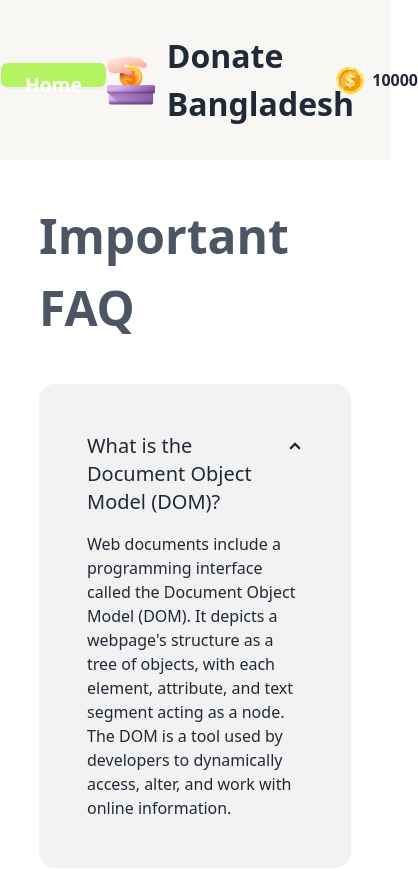
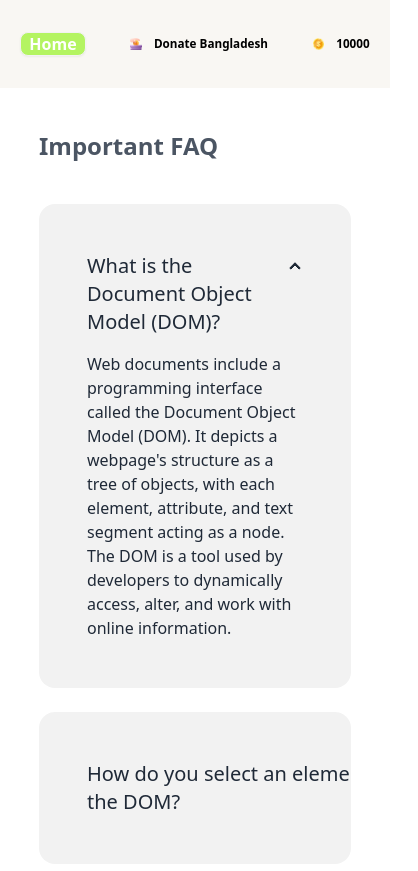
Before and after one commit to prioty-web/B10A5, a plain HTML site: page blog.html in a window 390 px wide. Shown: the top 871 px of the page, 418 px wide, since content can reach past the window. Drawn offline with nearby package versions, Linux system fonts and the light colour scheme.

Commit message:
commit for submit

```diff
--- a/blog.html
+++ b/blog.html
@@ -13,25 +13,25 @@
 
         <!--blog button  -->
      <div>
-         <a href="index.html"><button class="btn btn-xs lg:btn-lg  text-[1.2rem] text-white bg-[#B4F461] px-6 py-3">Home</button></a>
+         <a href="index.html"><button class="btn btn-xs sm:btn-sm md:btn-md lg:btn-lg bg-[#B4F461] text-[16px] text-white">Home</button></a>
      </div>
      <!-- donate -->
       <div class="flex items-center gap-2">
-         <img class="" src="./assets/logo.png" alt="">
-         <h2 class="text-[2rem] mx-1 font-bold">Donate Bangladesh</h2>
+         <img class="w-[3vw] mx-1 "  src="./assets/logo.png" alt="">
+         <h2 class="text-[3vw] text-black  font-semibold">Donate Bangladesh</h2>
       </div>
       <!-- balance -->
     <div class="flex items-center gap-2">
-     <img src="./assets/coin.png" alt="">
+     <img class="w-[3vw] mx-1" src="./assets/coin.png" alt="">
      <p id="main-balance"
-     class="text-[1rem] font-semibold">10000</p>
+     class="text-[3vw] text-black font-semibold">10000</p>
     </div>
   </div>
 
  <!-- accordion -->
- <h1 class="font-bold text-[3rem] w-[80%] mx-auto text-gray-600 mt-10 ">Important FAQ</h1>
+ <h1 class="font-bold text-[1.5rem] lg:text-[3rem] w-[80%] mx-auto text-gray-600 mt-10 ">Important FAQ</h1>
 
-  <div class="w-[80%] mx-auto mt-10">
+  <div class="w-[80%] mx-auto mt-10 max-h-[calc(100vh-90px)] overflow-y-auto">
  <div class="collapse collapse-arrow bg-base-200 p-8">
     <input type="radio" name="my-accordion-2" checked="checked" />
     <div class="collapse-title text-xl font-medium">What is the Document Object Model (DOM)?</div>
```
Also changed, not shown: index.html (+7 -7 lines).
